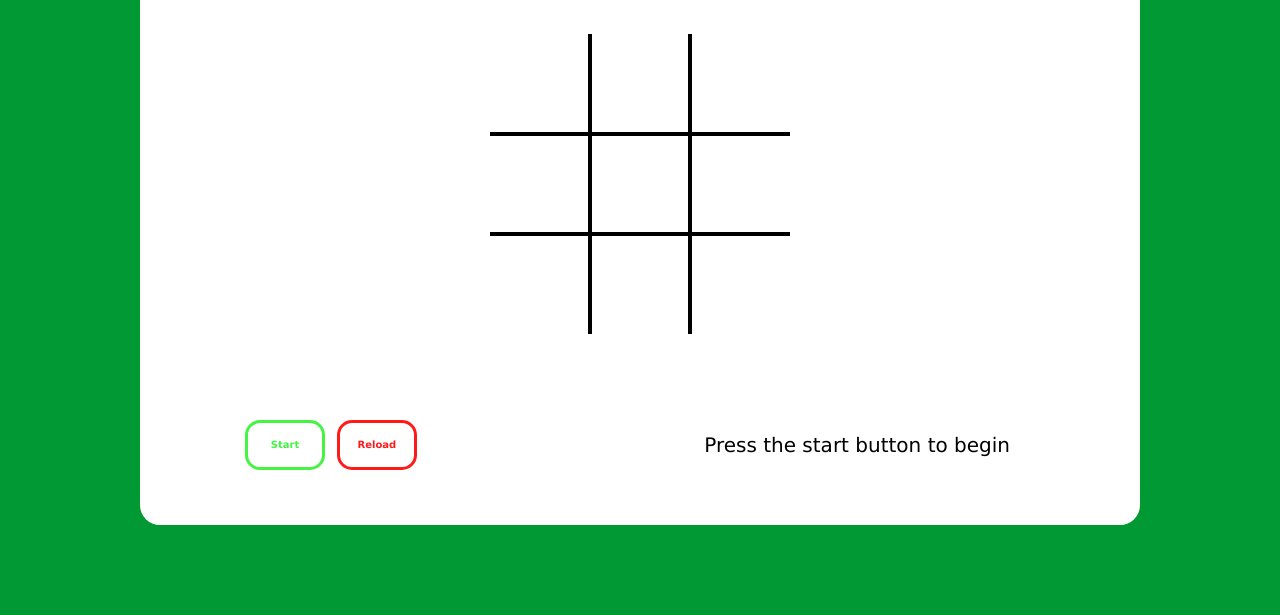
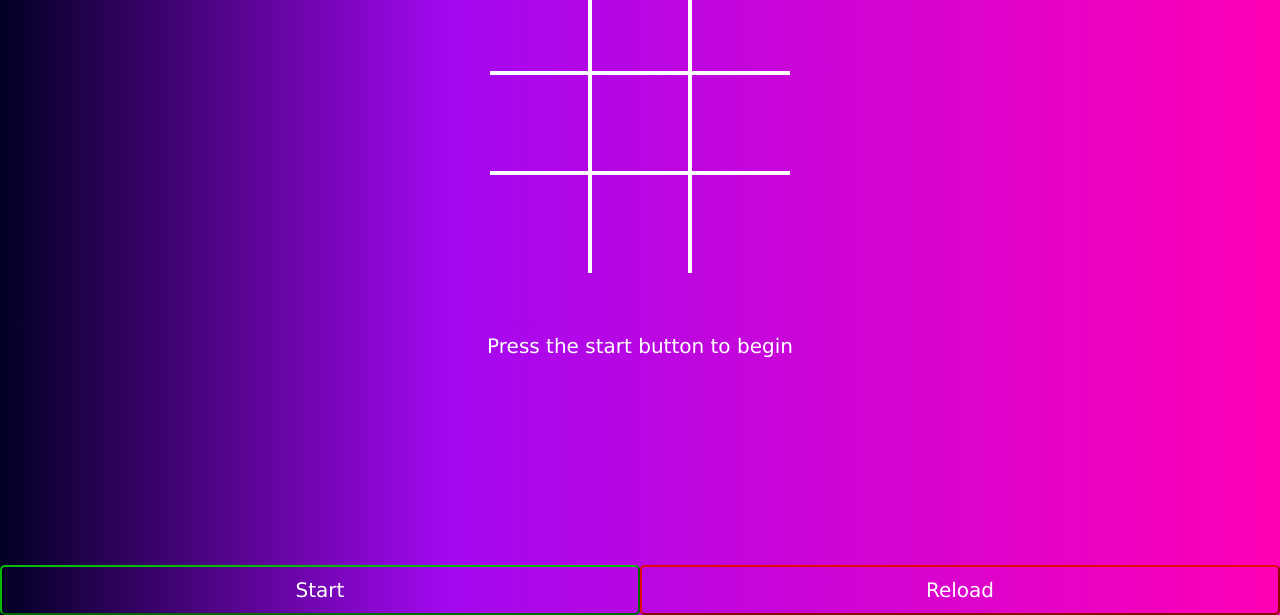
Before and after one commit to GabrielUzel/Tic-Tac-Toe, a plain HTML site: page index.html in a window 1280 px wide. Shown: the part 185-800 px from the top of the page. Drawn offline with Linux system fonts and the light colour scheme.

Commit message:
Modificação da estrutura do html e estilo

```diff
--- a/assets/css/style.css
+++ b/assets/css/style.css
@@ -5,141 +5,133 @@
     font-size: 62.5%;
 }
 
-:root {
-    --background-primary-color: #009933;
-    --white-color: #FFFFFF;
-    --grey-color: #e6e6e6;
-    --green-color: #43f443;
-    --red-color: #ff1a1a;
+#main-frame {
+    min-height: 100vh;
+    background: rgb(2,0,36);
+    background: linear-gradient(90deg, rgba(2,0,36,1) 0%, rgba(163,8,240,1) 35%, rgba(255,0,181,1) 100%);
 }
 
-body {
-    background-color: var(--background-primary-color);
-    min-height: 100vh;
+#game {
     display: flex;
-    justify-content: center;
+    justify-content: space-between;
+    flex-direction: column;
+    align-items: center;
 }
 
-#main-frame {
-    display: flex;
-    flex-direction: column;
-    align-items: center;
-    margin: auto;
-    border-radius: 2rem;
-    background-color: var(--white-color);
-}
-
-#main-frame h1 {
+h1 {
     font-size: 5rem;
     margin: 2rem 0;
+    color: white;
 }
 
 #game-map {
-    margin: 3rem 35rem 3rem 35rem;
+    margin: 6rem 35rem 6rem 35rem;
 }
 
 #game-map table {
     border-collapse: collapse;
 }
 
-#game-map .game-button {
-    background-color: var(--white-color);
+.game-button {
+    background: none;
     height: 10rem;
     width: 10rem;
-    font-size: 5rem;
     border: none;
     cursor: pointer;
     transition: .3s linear;
 }
 
 #game-map .game-button:hover {
-    background-color: var(--grey-color);
+    background-color: rgb(229, 224, 224, 0.25);
 }
 
 #game-map {
     #game-button-0 {
-        border-bottom: .2rem solid;
-        border-right: .2rem solid;
+        border-bottom: .2rem solid white;
+        border-right: .2rem solid white;
     }
 
     #game-button-1 {
-        border-bottom: .2rem solid;
-        border-left: .2rem solid;
-        border-right: .2rem solid;
+        border-bottom: .2rem solid white;
+        border-left: .2rem solid white;
+        border-right: .2rem solid white;
     }
 
     #game-button-2 {
-        border-bottom: .2rem solid;
-        border-left: .2rem solid;
+        border-bottom: .2rem solid white;
+        border-left: .2rem solid white;
     }
 
     #game-button-3 {
-        border-top: .2rem solid;
-        border-bottom: .2rem solid;
-        border-right: .2rem solid;
+        border-top: .2rem solid white;
+        border-bottom: .2rem solid white;
+        border-right: .2rem solid white;
     }
 
     #game-button-4 {
-        border: .2rem solid;
+        border: .2rem solid white;
     }
 
     #game-button-5 {
-        border-top: .2rem solid;
-        border-bottom: .2rem solid;
-        border-left: .2rem solid;
+        border-top: .2rem solid white;
+        border-bottom: .2rem solid white;
+        border-left: .2rem solid white;
     }
 
     #game-button-6 {
-        border-top: .2rem solid;
-        border-right: .2rem solid;
+        border-top: .2rem solid white;
+        border-right: .2rem solid white;
     }
 
     #game-button-7 {
-        border-top: .2rem solid;
-        border-left: .2rem solid;
-        border-right: .2rem solid;
+        border-top: .2rem solid white;
+        border-left: .2rem solid white;
+        border-right: .2rem solid white;
     }
 
     #game-button-8 {
-        border-top: .2rem solid;
-        border-left: .2rem solid;
+        border-top: .2rem solid white;
+        border-left: .2rem solid white;
     }
 }
 
-#game-results {
+#result-text {
+    font-size: 2rem;
+    cursor: default;
+    color: white;
+}
+
+#control-buttons {
+    position: fixed;
+    bottom: 0;
+    width: 100%;
     display: flex;
     justify-content: space-between;
-    align-items: center;
-    width: 80%;
-    margin: 5rem;
-}
-
-#game-results p {
-    font-size: 2rem;
-    margin-right: 3rem;
-    cursor: default;
 }
 
 #start-game-button, #reload-game-button {
-    background: rgb(0, 0, 0, 0);
     height: 5rem;
-    width: 8rem;
-    font-size: 1rem;
-    border-radius: 1.5rem;
-    border-width: .35rem;
-    border-style: solid;
+    width: 100%;
+    background: none;
+    font-size: 2rem;
+    color: white;
     cursor: pointer;
-    margin: .5rem;
+    border-radius: .5rem;
     transition: .5s ease-out;
-    font-weight: bold;
 }
 
 #start-game-button {
-    border-color: var(--green-color);
-    color: var(--green-color);
+    border-color: #07bb07;
 }
 
 #reload-game-button {
-    border-color: var(--red-color);
-    color: var(--red-color);
+    border-color: #e00b0b;
 }
+
+#start-game-button:hover {
+    background-color: #07bb07;
+}
+
+#reload-game-button:hover {
+    background-color: #e00b0b;
+}
--- a/index.html
+++ b/index.html
@@ -9,6 +9,7 @@
 </head>
 <body>
     <div id="main-frame">
+        <div id="game">
             <h1>
                 Tic Tac Toe
             </h1>
@@ -53,16 +54,13 @@
                 </table>
             </div>
 
-        <div id="game-results">
-            <div>
+            <p id="result-text">Press the start button to begin</p>
+        </div>
+        <div id="control-buttons">
             <button id="start-game-button">Start</button>
             <button id="reload-game-button" disabled>Reload</button>
         </div>
-
-            <p id="result-text">Press the start button to begin</p>
     </div>
-    </div>
-
     <script src="./assets/js/app.js"></script>
 </body>
 </html>
```
Lines whose indentation alone changed are shown as unchanged.
